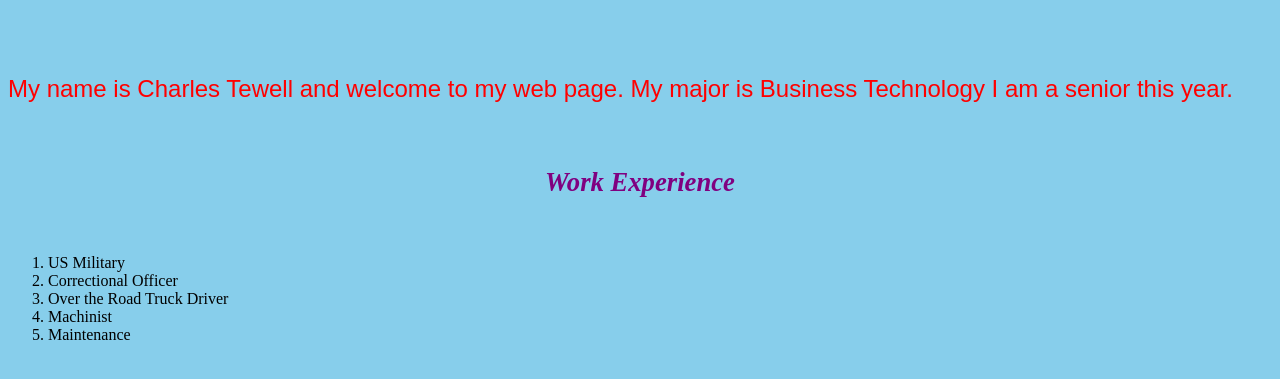
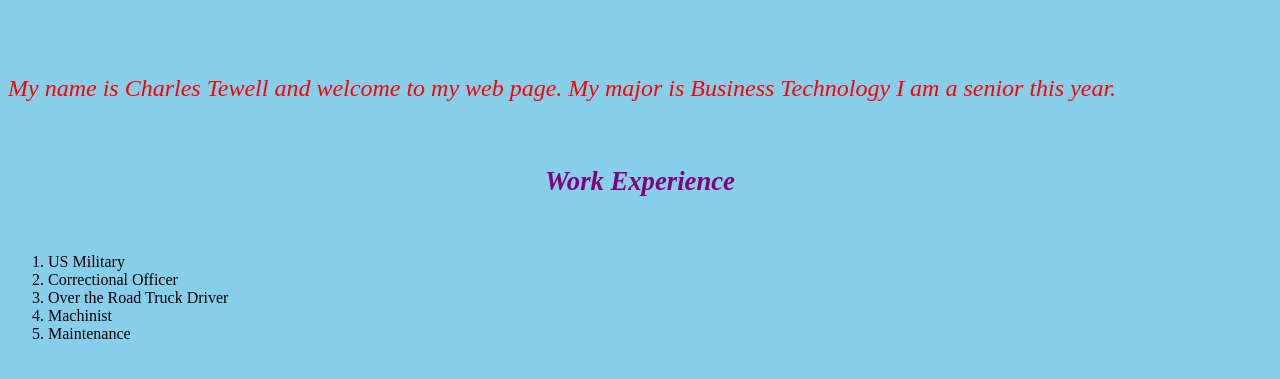
Before and after one commit to 44334-fa21/personalwebpage-CLTewell, a plain HTML site: page index.html in a window 1280 px wide. Shown: the part 165-544 px from the top of the page. Drawn offline with Linux system fonts and the light colour scheme.

Commit message:
Update style.css

```diff
--- a/style.css
+++ b/style.css
@@ -9,7 +9,7 @@ h1 {
       }
 p {
   color: red;
-  font-family: fantasy;
+  font-style: italic;
   font-size: 18pt;
   font-weight: 100;
 }
```
